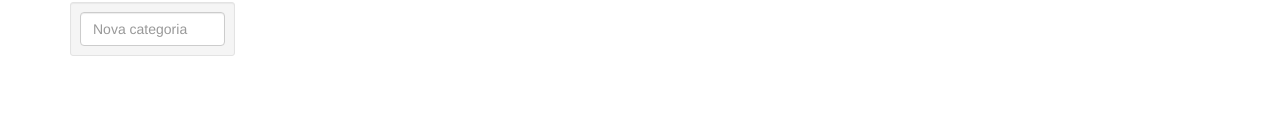
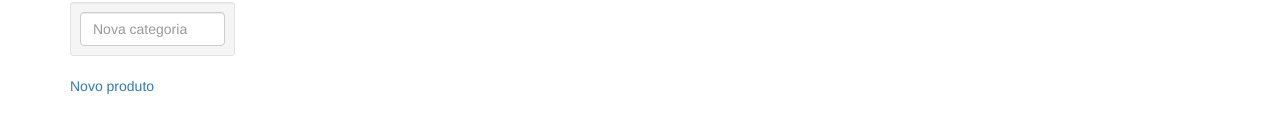
Before and after one commit to rogeriop/produtos, a React (Create React App) app: page /produtos in a window 1280 px wide. Shown: the part 286-418 px from the top of the page. Built offline with nearby package versions, Linux system fonts and the light colour scheme; data requests are answered from the project's data file.

Commit message:
Curso devReactJs #18.15 - Criando produtos

```diff
--- a/db.json
+++ b/db.json
@@ -14,6 +14,16 @@
       "id": 3,
       "produto": "Bolacha",
       "categoria": 2
+    },
+    {
+      "produto": "teste de novo produto de limpeza",
+      "categoria": "1",
+      "id": 4
+    },
+    {
+      "produto": "Bandeja de ovos com 30 unidades",
+      "categoria": "2",
+      "id": 5
     }
   ],
   "categorias": [
--- a/src/Api.js
+++ b/src/Api.js
@@ -7,7 +7,8 @@ const apis = {
     loadCategorias: () => api.get('categorias'),
     deleteCategoria: (id) => api.delete('categorias/'+id),
     createCategoria: (categoria) => api.post('categorias', categoria),
-    editCategoria: (categoria) => api.put('categorias/'+categoria.id, categoria)
+    editCategoria: (categoria) => api.put('categorias/'+categoria.id, categoria),
+    createProduto: (produto) => api.post('produtos', produto),
 
 
 
--- a/src/App.js
+++ b/src/App.js
@@ -18,6 +18,7 @@ class App extends Component {
     this.createCategoria = this.createCategoria.bind(this)
     this.removeCategoria = this.removeCategoria.bind(this)
     this.editCategoria = this.editCategoria.bind(this)
+    this.createProduto = this.createProduto.bind(this)
 
     this.state = {
       categorias: []
@@ -32,7 +33,7 @@ class App extends Component {
       })
 
   }
-  removeCategoria(categoria){
+ removeCategoria(categoria){
     this.props.api.deleteCategoria(categoria.id)
         .then((res)=> this.loadCategorias())
  }
@@ -43,6 +44,9 @@ class App extends Component {
  editCategoria(categoria) {
   this.props.api.editCategoria(categoria)
     .then((res)=> this.loadCategorias())
+ }
+ createProduto(produto) {
+   this.props.api.createProduto(produto)
  }
   render () {
     return (
@@ -73,6 +77,7 @@ class App extends Component {
                 removeCategoria={this.removeCategoria}
                 editCategoria={this.editCategoria}
                 categorias={this.state.categorias}
+                createProduto={this.createProduto}
                 />)
             }
             } />
--- a/src/Produtos.js
+++ b/src/Produtos.js
@@ -2,6 +2,7 @@ import React, { Component } from 'react'
 import { Route, Link } from 'react-router-dom'
 
 import ProdutosHome from './ProdutosHome'
+import ProdutosNovo from './ProdutosNovo'
 import Categoria from './Categoria'
 
 
@@ -109,10 +110,17 @@ class Produtos extends Component {
                         ref='categoria'
                         placeholder='Nova categoria'/>
                 </div>
+                <Link to='/produtos/novo'>Novo produto</Link>
             </div>
-            <div className='col-md-10'>
+            <div className='col-md-9'>
                 <h1>Produtos</h1>
                 <Route exact path={match.url} component={ProdutosHome} />
+                <Route exact path={match.url+'/novo'}
+                        render={(props) => {
+                            return <ProdutosNovo {...props}
+                                        categorias={categorias}
+                                        createProduto={this.props.createProduto}/>
+                        }} />
                 <Route exact path={match.url+'/categoria/:catId'} component={Categoria} />
             </div>
         </div>
--- /dev/null
+++ b/src/ProdutosNovo.js
@@ -0,0 +1,36 @@
+import React, { Component } from 'react'
+
+class Produtos extends Component {
+    constructor(props) {
+        super(props)
+        this.handleNewProduto = this.handleNewProduto.bind(this)
+    }
+    handleNewProduto() {
+        const produto = {
+            produto: this.refs.produto.value,
+            categoria: this.refs.categoria.value
+        }
+        this.props.createProduto(produto)
+        console.log(produto)
+    }
+    render (){
+        const { categorias } = this.props
+        return (<div>
+                    <h2>Produto Novo</h2>
+                    <select ref='categoria'>
+                        {categorias
+                            .map((c) => <option key={c.id} value={c.id}>{c.categoria}</option>)
+                        }
+                    </select>
+                    <input
+                        placeholder='Nome do novo produto'
+                        className='form-control'
+                        ref='produto' >
+                    </input>
+                    <button onClick={this.handleNewProduto} >Salvar</button>
+                </div>
+        )
+    }
+}
+
+export default Produtos
```
